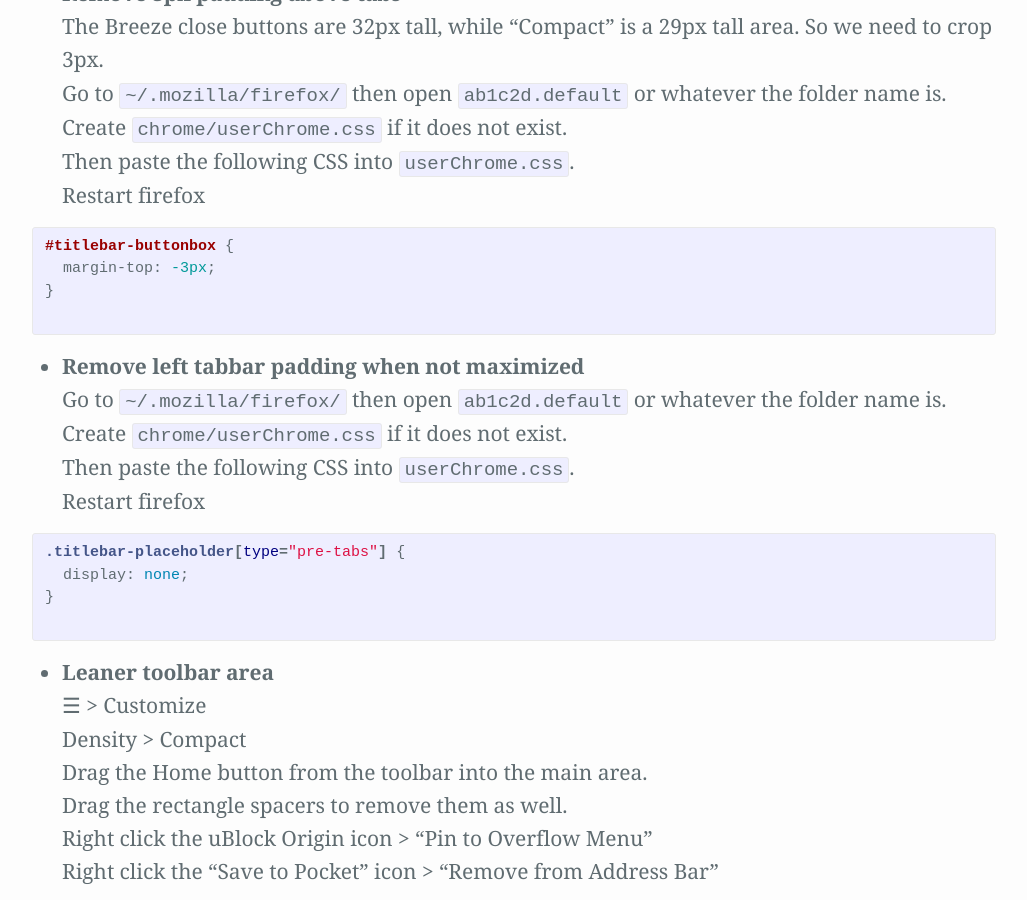
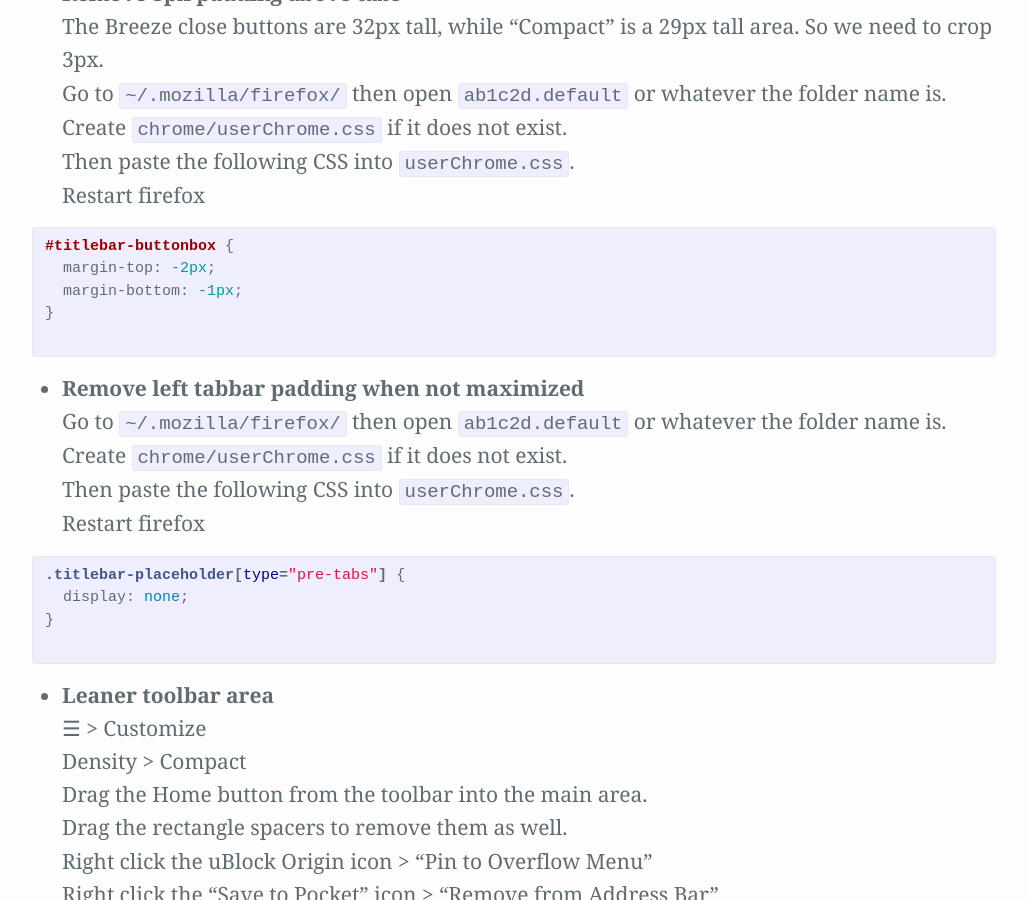
Before and after one commit to Zren/zren.github.io, a Jekyll site: the page built from kde.md, in a window 1280 px wide and 900 px high, scrolled down 11380 px. Shown: the whole window, without its empty margins (126-1153 px from the left). Built offline with Jekyll 4.4.1, drawn with Linux system fonts in a browser that asks for light colours.

Commit message:
Attempt to center the firefox close buttons

```diff
--- a/kde.md
+++ b/kde.md
@@ -450,7 +450,8 @@
   Restart firefox
   {% highlight css %}
 #titlebar-buttonbox {
-  margin-top: -3px;
+  margin-top: -2px;
+  margin-bottom: -1px;
 }
   {% endhighlight %}
 
```
